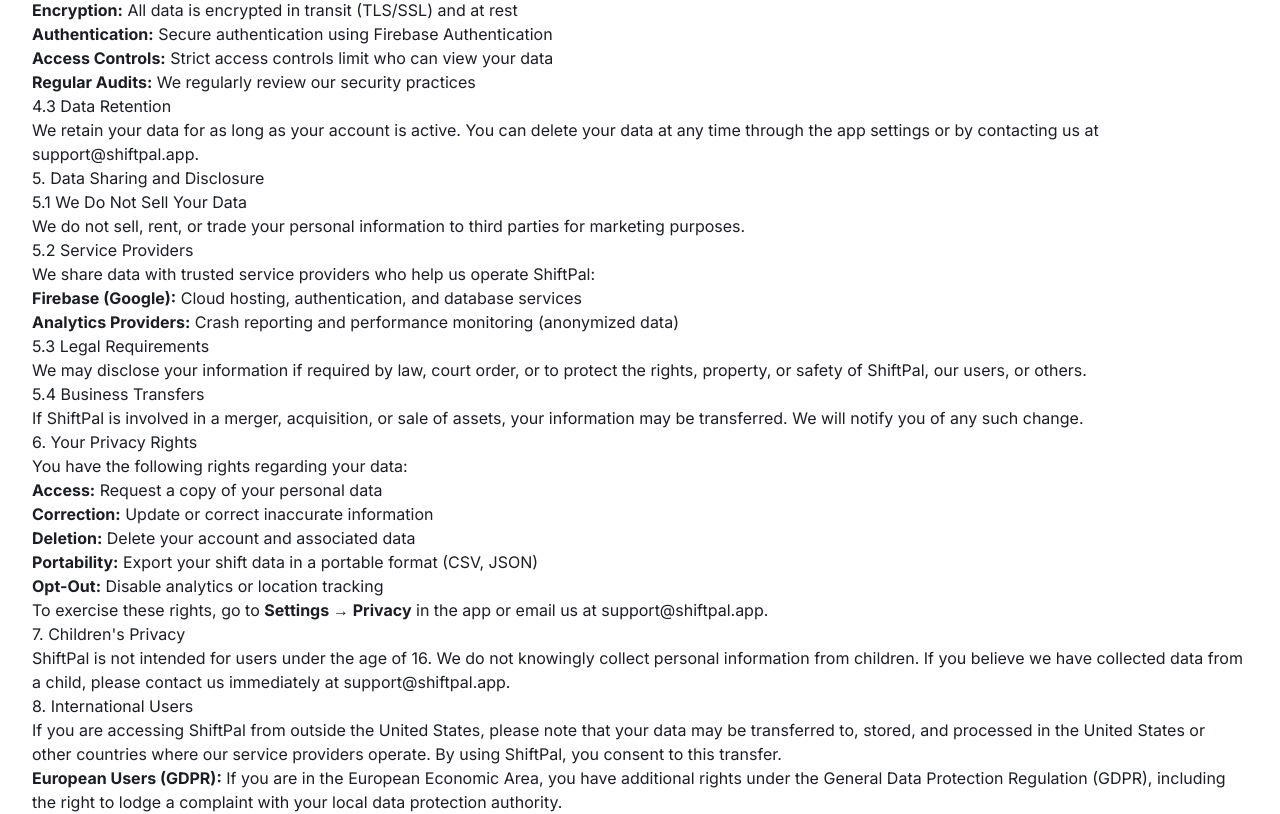
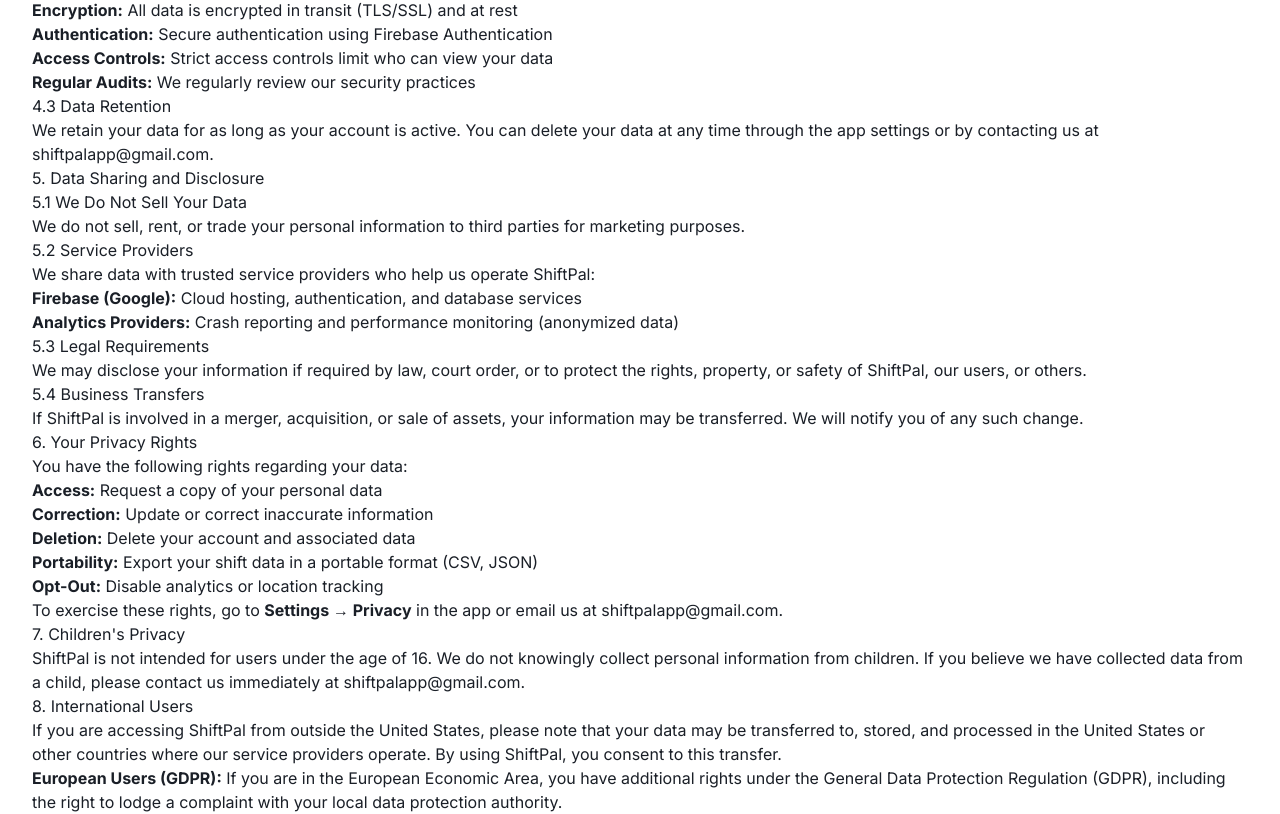
Before and after one commit to JAOS-DEV/shiftpal-app-site, a Next.js app: page /privacy in a window 1280 px wide. Shown: the part 1331-2145 px from the top of the page. Built offline with nearby package versions, Linux system fonts and the light colour scheme.

Commit message:
Update contact email from support@shiftpal.app to shiftpalapp@gmail.com across documentation and components

```diff
--- a/app/privacy/page.tsx
+++ b/app/privacy/page.tsx
@@ -146,7 +146,7 @@
         <p>
           We retain your data for as long as your account is active. You can
           delete your data at any time through the app settings or by contacting
-          us at <a href="mailto:support@shiftpal.app">support@shiftpal.app</a>.
+          us at <a href="mailto:shiftpalapp@gmail.com">shiftpalapp@gmail.com</a>.
         </p>
       </section>
 
@@ -215,7 +215,7 @@
         <p>
           To exercise these rights, go to <strong>Settings → Privacy</strong> in
           the app or email us at{" "}
-          <a href="mailto:shiftpalapp@gmail.com">support@shiftpal.app</a>.
+          <a href="mailto:shiftpalapp@gmail.com">shiftpalapp@gmail.com</a>.
         </p>
       </section>
 
@@ -225,7 +225,7 @@
           ShiftPal is not intended for users under the age of 16. We do not
           knowingly collect personal information from children. If you believe
           we have collected data from a child, please contact us immediately at{" "}
-          <a href="mailto:shiftpalapp@gmail.com">support@shiftpal.app</a>.
+          <a href="mailto:shiftpalapp@gmail.com">shiftpalapp@gmail.com</a>.
         </p>
       </section>
 
@@ -287,7 +287,7 @@
         <ul>
           <li>
             <strong>Email:</strong>{" "}
-            <a href="mailto:shiftpalapp@gmail.com">support@shiftpal.app</a>
+            <a href="mailto:shiftpalapp@gmail.com">shiftpalapp@gmail.com</a>
           </li>
           <li>
             <strong>Developer:</strong> James O&apos;Sullivan
--- a/app/terms/page.tsx
+++ b/app/terms/page.tsx
@@ -313,7 +313,7 @@
         <h3>14.2 Dispute Resolution</h3>
         <p>
           If you have a dispute with ShiftPal, please contact us first at{" "}
-          <a href="mailto:support@shiftpal.app">support@shiftpal.app</a> to
+          <a href="mailto:shiftpalapp@gmail.com">shiftpalapp@gmail.com</a> to
           attempt an informal resolution. If we cannot resolve the dispute
           informally, you agree that any legal action must be brought in the
           courts of the jurisdiction specified above.
@@ -358,7 +358,7 @@
         <ul>
           <li>
             <strong>Email:</strong>{" "}
-            <a href="mailto:shiftpalapp@gmail.com">support@shiftpal.app</a>
+            <a href="mailto:shiftpalapp@gmail.com">shiftpalapp@gmail.com</a>
           </li>
           <li>
             <strong>Developer:</strong> James O&apos;Sullivan
--- a/components/CTASection.tsx
+++ b/components/CTASection.tsx
@@ -25,7 +25,7 @@
               Download for iOS
             </a>
             <a
-              href="mailto:support@shiftpal.app"
+              href="mailto:shiftpalapp@gmail.com"
               className="inline-flex items-center justify-center bg-transparent border-2 border-white text-white px-8 py-4 rounded-lg font-semibold text-lg hover:bg-white hover:text-primary transition-all"
             >
               Contact Support
--- a/components/Footer.tsx
+++ b/components/Footer.tsx
@@ -54,7 +54,7 @@
           <div>
             <h3 className="font-semibold text-text-light mb-4">Support</h3>
             <a
-              href="mailto:support@shiftpal.app"
+              href="mailto:shiftpalapp@gmail.com"
               className="flex items-center space-x-2 text-text-secondary hover:text-primary transition-colors text-sm"
             >
               <Mail className="w-4 h-4" />
```
Also changed, not shown: 1 other file (tests, documents, lock files or other folders).
